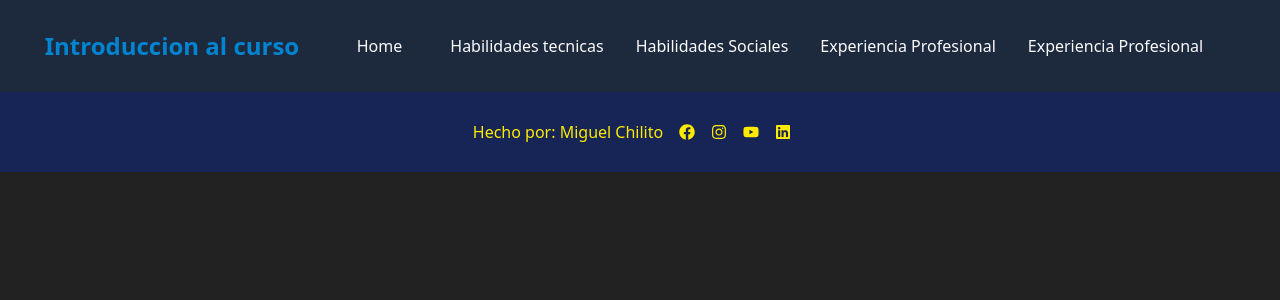
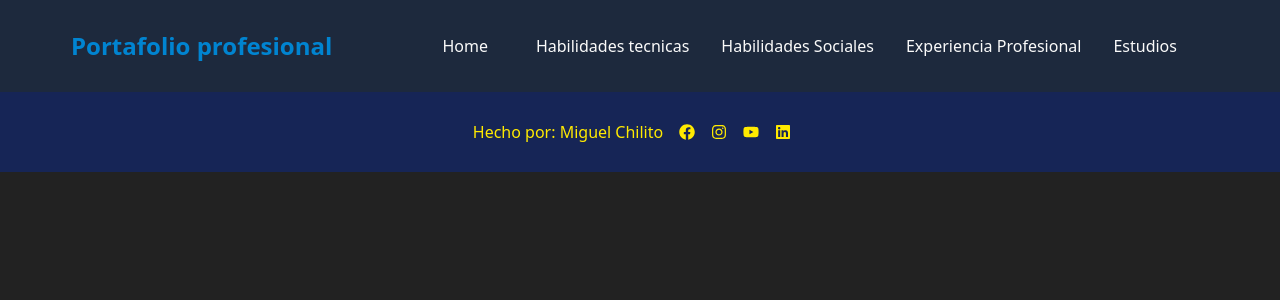
Before and after one commit to miiguel16/PortafolioProfesional, a React (Vite) app: page / in a window 1280 px wide. Shown: the top 300 px of the page. Built offline with nearby package versions, Linux system fonts and the light colour scheme.

Commit message:
Actualization

```diff
--- a/src/App.jsx
+++ b/src/App.jsx
@@ -15,11 +15,11 @@ export const App = () => {
       <Header/>
     <Routes>
       <Route path="/" content={<Home />}/>
-      <Route path="/SocialSkills" content ={< SocialSkills />} />
-      <Route path="/ProfessionalExperience" content ={< ProfessionalExperience />} />
-      <Route path="/TechnicalSkills" content ={< TechnicalSkills />} />
-      <Route path="/Studies" content ={<Studies />} />
-      <Route path="*" element={<NotFound />}/>
+      <Route path="/SocialSkills" element ={< SocialSkills />} />
+      <Route path="/ProfessionalExperience" element ={< ProfessionalExperience />} />
+      <Route path="/TechnicalSkills" element ={< TechnicalSkills />} />
+      <Route path="/Studies" element ={<Studies />} />
+      {/* <Route path="*" element={<NotFound />}/> */}
     </Routes>
     <Footer/>
 
--- a/src/components/ItemNav.jsx
+++ b/src/components/ItemNav.jsx
@@ -1,6 +1,6 @@
 import { NavLink } from "react-router-dom"
 
-export const ItemNav = ({contentItem ='item' ,myStyle,linksNav,routes}) => {
+export const ItemNav = ({contentItem ='item' ,myStyle,routes}) => {
     return (
         <>
             <li className = {myStyle}>
--- a/src/layouts/Header/Header.jsx
+++ b/src/layouts/Header/Header.jsx
@@ -5,7 +5,7 @@ export const Header = () =>{
     return(
       <>
         <header className=" bg-slate-800 w-full h-23  flex flex-row flex-wrap justify-around items-center p-4 ">
-          <h1 className="text-sky-600 font-extrabold text-2xl">Introduccion al curso</h1>
+          <h1 className="text-sky-600 font-extrabold text-2xl">Portafolio profesional</h1>
           <Navbar />
         </header>
       </>
--- a/src/layouts/Navbar/Navbar.jsx
+++ b/src/layouts/Navbar/Navbar.jsx
@@ -1,4 +1,3 @@
-
 import { ItemNav } from "../../components/ItemNav";
 
 export const Navbar = ( ) => {
@@ -11,7 +10,6 @@ export const Navbar = ( ) => {
                     myStyle='pr-6 text-zinc-50'
                     contentItem="Home"
                     routes="/"
-
                 />
                 <ItemNav
                     linksNav="clase 1"
@@ -23,19 +21,19 @@ export const Navbar = ( ) => {
                     linksNav="clase 2"
                     myStyle='pr-4 text-zinc-50'
                     contentItem="Habilidades Sociales"
+                    routes="/SocialSkills"
+                />
+                <ItemNav
+                    linksNav="clase 3"
+                    myStyle='pr-4 text-zinc-50'
+                    contentItem="Experiencia Profesional"
                     routes="/TechnicalSkills"
                 />
                 <ItemNav
                     linksNav="clase 3"
                     myStyle='pr-4 text-zinc-50'
-                    contentItem="Experiencia Profesional"
-                    routes="/StudiesHome"
-                />
-                <ItemNav
-                    linksNav="clase 3"
-                    myStyle='pr-4 text-zinc-50'
-                    contentItem="Experiencia Profesional"
-                    routes="Estudios"
+                    contentItem="Estudios"
+                    routes="/Studies"
                 />
             </ul>
         </nav>
```
